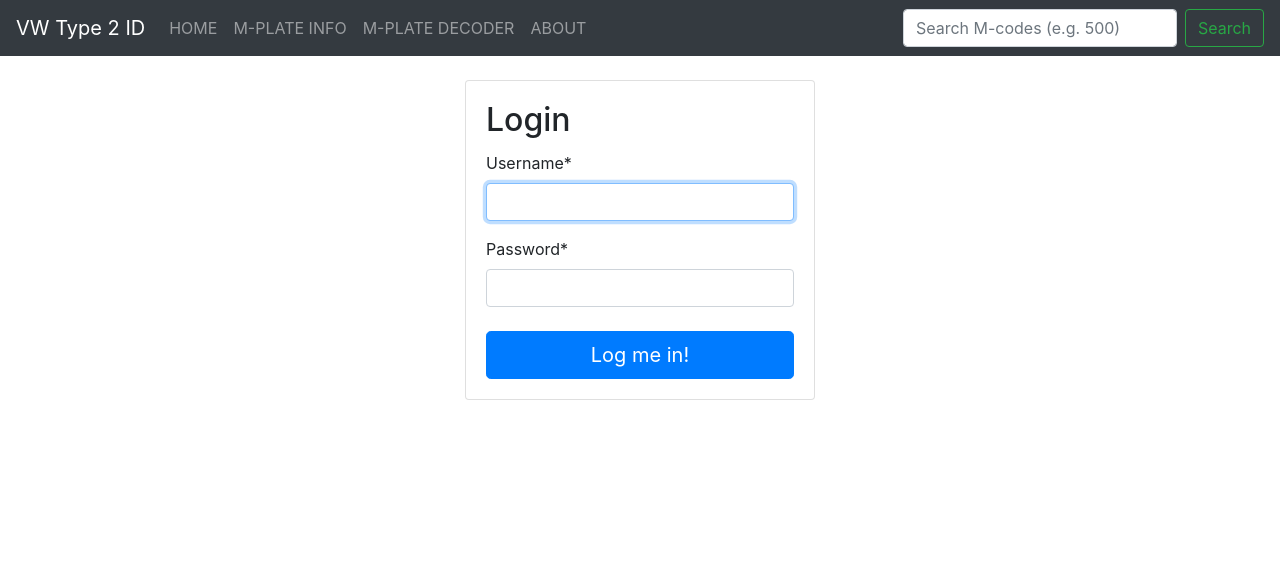
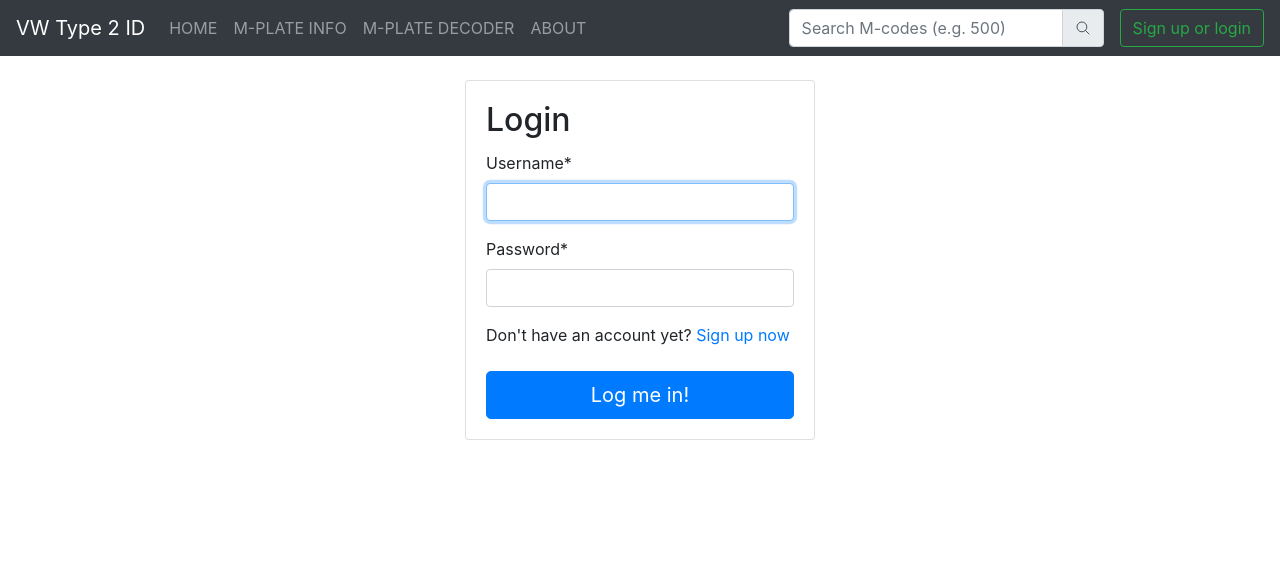
Before and after one commit to dplanella/vw-type2-id, a Django app: page /users/login/ in a window 1280 px wide. Shown: the top 587 px of the page. Run offline with Django 3.2, Linux system fonts and the light colour scheme; some libraries are stand-ins or nearby versions.

Commit message:
Create login/signup menu and workflow

```diff
--- a/vw_type2_id/templates/base_bootstrap.html
+++ b/vw_type2_id/templates/base_bootstrap.html
@@ -31,6 +31,7 @@
         <span class="navbar-toggler-icon"></span>
       </button>
       <div class="collapse navbar-collapse" id="navbarCollapse">
+        <!-- Breadcrumbs -->
         <ul class="navbar-nav mr-auto">
           <li class="nav-item {% navactive request 'home' %}">
             <a class="nav-link" href="/">{{ 'Home'|upper }}</a>
@@ -45,10 +46,37 @@
             <a class="nav-link" href="{% url 'mplate_decoder:mplate_about' %}">{{ 'About'|upper }}</a>
           </li>
         </ul>
+        <!-- Search box 2 -->
         <form class="form-inline my-2 my-lg-0" action="{% url 'mplate_decoder:search_results' %}" method="get">
-          <input name="q" class="form-control mr-sm-2" type="text" placeholder="Search M-codes (e.g. 500)" aria-label="Search">
-          <button class="btn btn-outline-success my-2 my-sm-0" type="submit">Search</button>
+          <div class="input-group mr-sm-2">
+            <input class="form-control" name="q" type="text" aria-label="Search"placeholder="Search M-codes (e.g. 500)">
+              <div class="input-group-append">
+                <!--
+                <button class="btn btn-outline-success" type="submit">
+                  <span class=""><ion-icon name="search-outline"></ion-icon></span>
+                </button>
+                -->
+                <span class="input-group-text"><ion-icon name="search-outline"></ion-icon></span>
+              </div>
+          </div>
         </form>
+        <!-- Authentication menu -->
+        {% if user.is_authenticated %}
+        <div class="dropdown">
+          <a class="btn btn-outline-success dropdown-toggle" href="#" role="button" id="dropdownMenuLink" data-toggle="dropdown" aria-haspopup="true" aria-expanded="false">
+            {{ user.username }}
+          </a>
+
+          <div class="dropdown-menu dropdown-menu-right" aria-labelledby="dropdownMenuLink">
+            <a class="dropdown-item" href="#">Profile</a>
+            <div class="dropdown-divider"></div>
+            <a class="dropdown-item" href="{% url 'logout' %}">Log out</a>
+          </div>
+        </div>
+
+        {% else %}
+        <a class="btn btn-outline-success ml-sm-2" href="{% url 'login' %}">Sign up or login</a>
+        {% endif %}
       </div>
     </nav>
 
@@ -72,9 +100,8 @@
       src="https://stackpath.bootstrapcdn.com/bootstrap/4.3.1/js/bootstrap.min.js"
       integrity="sha384-JjSmVgyd0p3pXB1rRibZUAYoIIy6OrQ6VrjIEaFf/nJGzIxFDsf4x0xIM+B07jRM"
       crossorigin="anonymous"></script>
-
     <script
-      src="https://unpkg.com/ionicons@4.5.10-0/dist/ionicons.js"
+      src="https://unpkg.com/ionicons@5.0.0/dist/ionicons.js"
       integrity="SUKVFL96/F3W7HeIynfEsxa4KzwJDaMoDmUg55kklFVgIfxhDIrvEkQIHfLfGV2J"
       crossorigin="anonymous" ></script>
 
--- a/vw_type2_id/templates/registration/login.html
+++ b/vw_type2_id/templates/registration/login.html
@@ -11,6 +11,8 @@
         <form method="post" id="{{ form_id }}" action="">
           {% csrf_token %}
           {{ form|crispy }}
+
+          <p>Don't have an account yet? <a href="{% url 'signup' %}">Sign up now</a></p>
           <button type="submit" class="btn btn-primary btn-block btn-lg mt-4">Log me in!</button>
         </form>
       </div>
```
